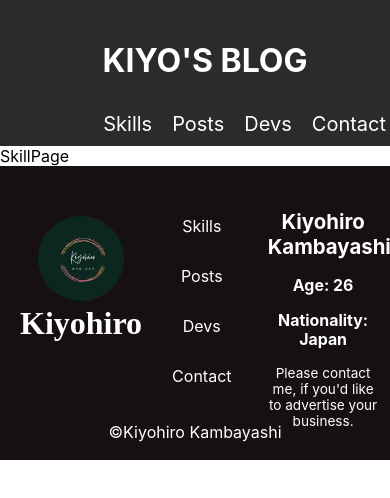
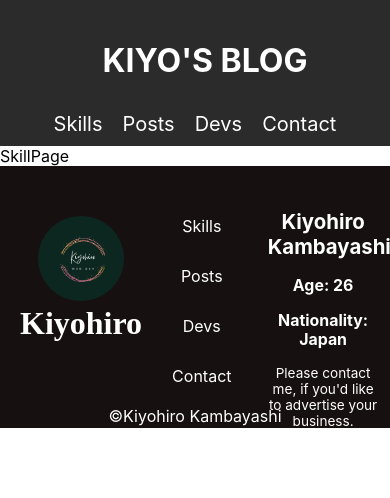
Before and after one commit to kiyohiro0310/my-web-app, a Next.js app: page /skills in a window 390 px wide. Shown: the top 498 px of the page. Built offline with nearby package versions, Linux system fonts and the light colour scheme.

Commit message:
Modify layout of header nav bar and footer nav

```diff
--- a/components/layout/main-footer.module.scss
+++ b/components/layout/main-footer.module.scss
@@ -48,8 +48,8 @@
                 padding: 5%;
                 font-size: 1.15rem;
             }
+        }
 
-        }
 
         @media screen and (max-width: 1200px) {
             div{
@@ -68,4 +68,7 @@
             }
         }
     }
+    .copy{
+        margin: 0;
+    }
 }
--- a/components/layout/main-footer.tsx
+++ b/components/layout/main-footer.tsx
@@ -34,9 +34,7 @@ const MainFooter = () => {
                 </div>
             </div>
         </div>
-        <div>
-            <p>&copy;Kiyohiro Kambayashi</p>
-        </div>
+        <p className={classes.copy}>&copy;Kiyohiro Kambayashi</p>
     </div>
   )
 }
--- a/components/layout/main-navigation.module.scss
+++ b/components/layout/main-navigation.module.scss
@@ -32,10 +32,16 @@
 
 @media screen and (max-width: 640px) {
     .header{
+        flex-direction: column;
+
         div{
             width: 100%;
             text-align: center;
         }
-        flex-direction: column;
+
+        nav{
+            width: 100%;
+            text-align: center;
+        }
     }
 }
--- a/components/skills/skills-section.module.scss
+++ b/components/skills/skills-section.module.scss
@@ -32,7 +32,7 @@
 
             h2{
                 margin: 10px{
-                    top:20px;
+                    top: 20px;
                 };
             }
 
@@ -61,7 +61,7 @@
             flex-direction: column;
 
             .box{
-                width: 75%;
+                width: 90%;
                 height: 30%;
             }
         }
```
